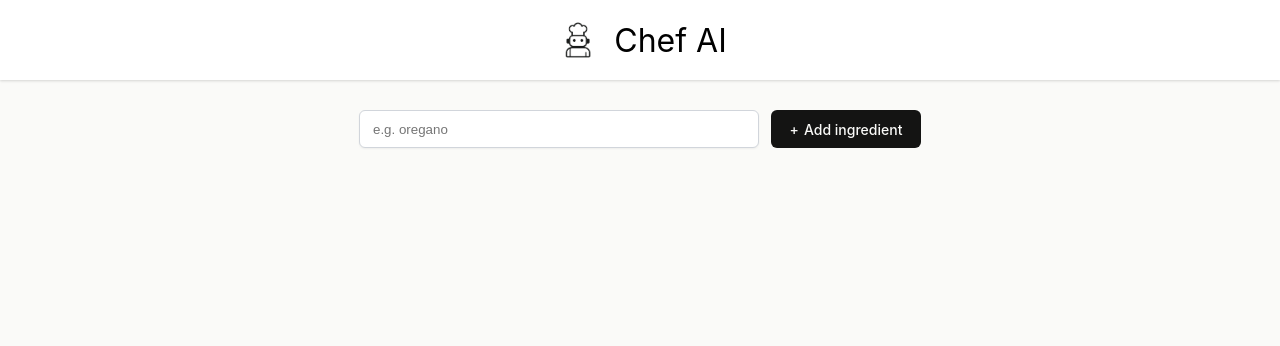
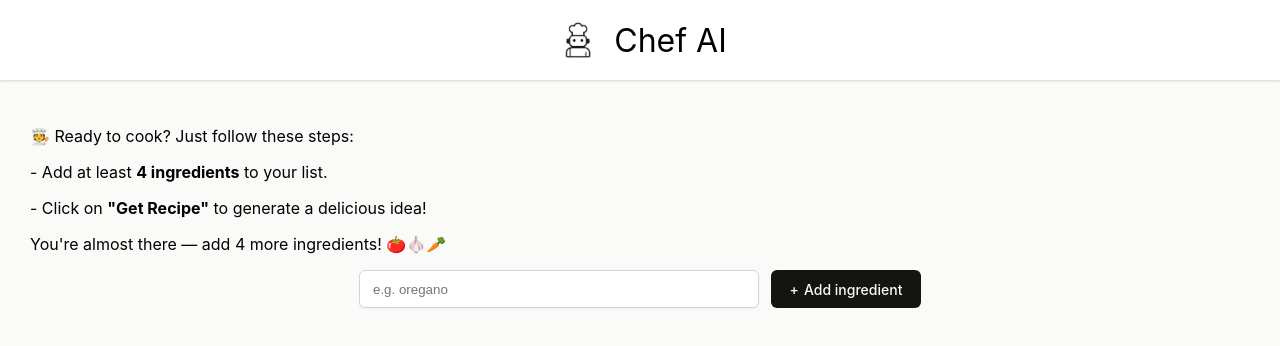
Before and after one commit to Dfremont7/chef-ai, a React (Vite) app: page / in a window 1280 px wide. Shown: the top 346 px of the page. Built offline with nearby package versions, Linux system fonts and the light colour scheme; no server answers; what @huggingface/inference would draw is missing.

Commit message:
add steps

```diff
--- a/src/components/Main.jsx
+++ b/src/components/Main.jsx
@@ -39,6 +39,15 @@ const Main = () => {
 
     return (
         <main>
+            {ingredients.length < 4 && (
+                <div className="info-message">
+                    <p>🧑‍🍳 Ready to cook? Just follow these steps:</p>
+                    <p>- Add at least <strong>4 ingredients</strong> to your list.</p>
+                    <p>- Click on <strong>"Get Recipe"</strong> to generate a delicious idea!</p>
+                    <p>You're almost there — add {4 - ingredients.length} more ingredients! 🍅🧄🥕</p>
+                </div>
+            )}
+
             <form action={addIngredient} className="add-ingredient-form">
                 <input
                     type="text"
@@ -51,7 +60,6 @@ const Main = () => {
             </form>
 
             {loading && <Spinner loading={loading} />}
-
 
             {ingredients.length > 0 &&
                 <IngredientsList
```
